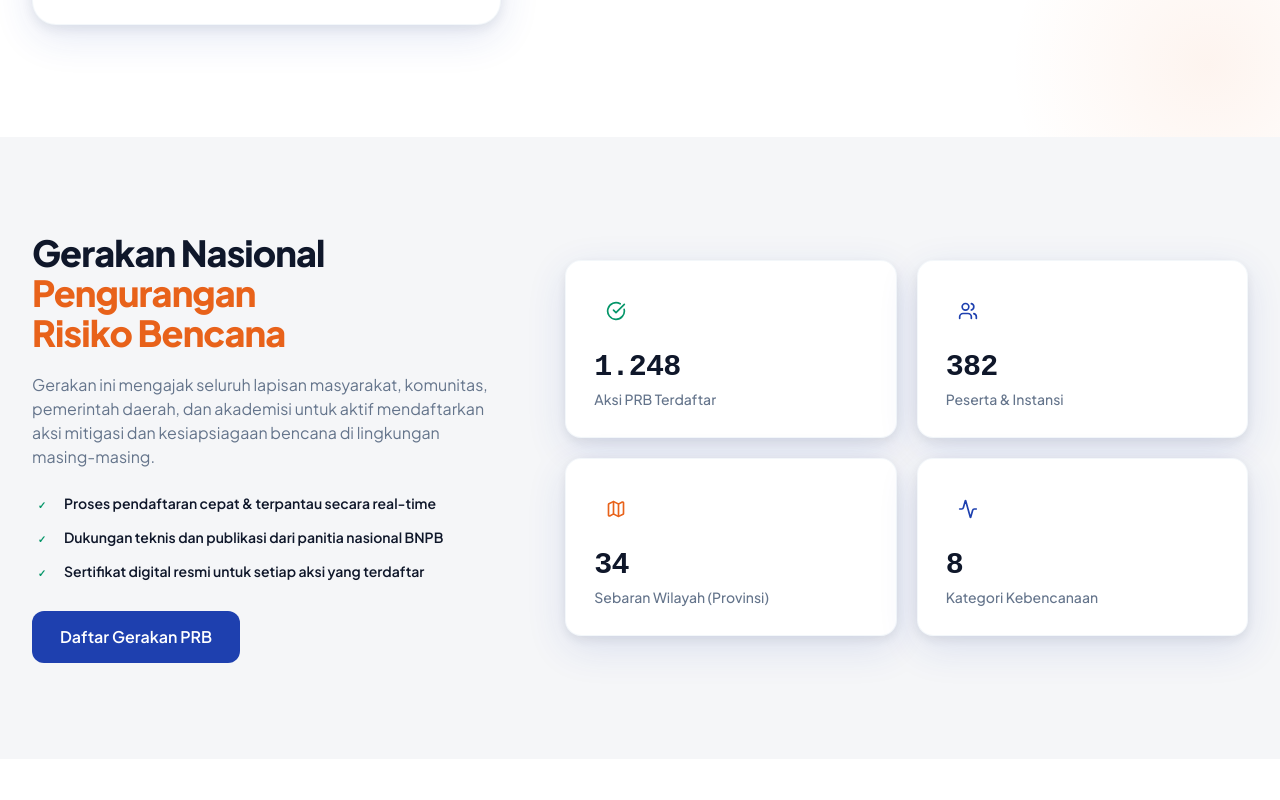
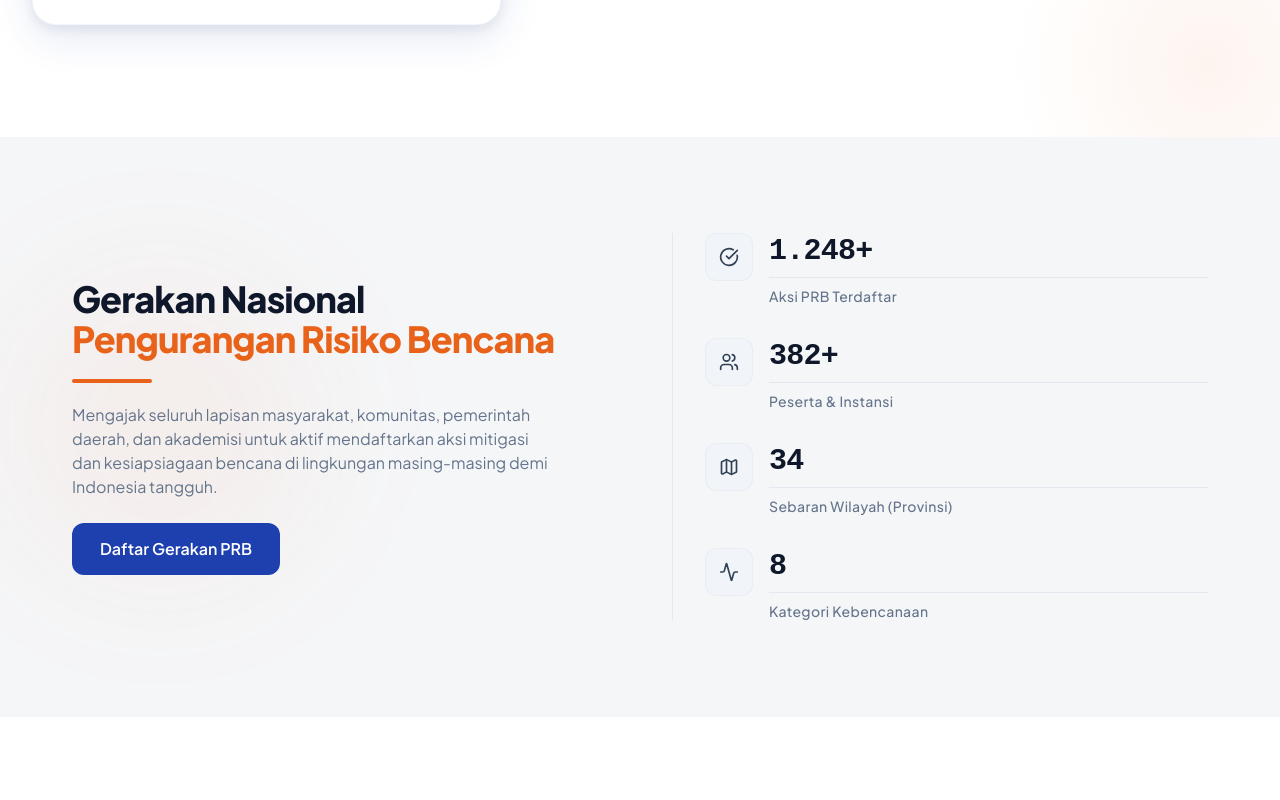
Before and after one commit to ekolancer/bulanprb, a React (Vite) app in the folder frontend/: page / in a window 1280 px wide. Shown: the part 1380-2180 px from the top of the page. Built offline with nearby package versions, Linux system fonts and the light colour scheme; a web font is replaced by a local one.

Commit message:
fix: design gerakanPRB section

```diff
--- a/frontend/src/sections/GerakanPRB.jsx
+++ b/frontend/src/sections/GerakanPRB.jsx
@@ -1,21 +1,14 @@
 import React, { useEffect, useRef, useState } from 'react';
 import { motion } from 'framer-motion';
-import { Card } from '../components/Card';
 import { Button } from '../components/Button';
 import { CheckCircle, Users, Map, Activity } from 'lucide-react';
-import { gerakanStats, gerakanBenefits, koboFormUrl } from '../data';
+import { gerakanStats, koboFormUrl } from '../data';
 
 const iconComponents = {
   CheckCircle,
   Users,
   Map,
   Activity,
-};
-
-const colorMap = {
-  success:        'text-success bg-success/8',
-  primary:        'text-primary bg-primary/8',
-  'accent-orange':'text-accent-orange bg-accent-orange/8',
 };
 
 const useCountUp = (target, duration = 1400) => {
@@ -38,16 +31,15 @@ const useCountUp = (target, duration = 1400) => {
   return { count, start: () => setStarted(true) };
 };
 
-const StatCard = ({ stat, delay }) => {
+const StatItem = ({ stat, delay }) => {
   const Icon = iconComponents[stat.icon];
-  const colorClass = colorMap[stat.color] ?? 'text-primary bg-primary/8';
   const { count, start } = useCountUp(stat.value);
   const ref = useRef(null);
 
   useEffect(() => {
     const observer = new IntersectionObserver(
       ([entry]) => { if (entry.isIntersecting) start(); },
-      { threshold: 0.4 }
+      { threshold: 0.2 }
     );
     if (ref.current) observer.observe(ref.current);
     return () => observer.disconnect();
@@ -58,74 +50,64 @@ const StatCard = ({ stat, delay }) => {
       ref={ref}
       initial={{ opacity: 0, y: 20 }}
       whileInView={{ opacity: 1, y: 0 }}
-      viewport={{ once: true, margin: '-60px' }}
+      viewport={{ once: true, margin: '-40px' }}
       transition={{ duration: 0.5, delay }}
+      className="flex items-start gap-4 w-full"
     >
-      <Card
-        elevated
-        className="p-6 sm:p-7 flex flex-col gap-4 text-left h-full spotlight-border"
-      >
-        <div className={`w-11 h-11 rounded-xl flex items-center justify-center shrink-0 ${colorClass}`}>
-          {Icon && <Icon className="w-5 h-5" aria-hidden="true" />}
-        </div>
-        <div>
-          <h4
-            className="text-2xl sm:text-3xl font-extrabold text-text-primary tracking-tight tabular-nums font-mono"
-            aria-label={`${count.toLocaleString('id-ID')} ${stat.label}`}
-          >
-            {count.toLocaleString('id-ID')}
-            {stat.suffix && (
-              <span className="text-lg font-bold text-text-secondary">{stat.suffix}</span>
-            )}
-          </h4>
-          <p className="text-text-secondary text-sm font-medium mt-1">{stat.label}</p>
-        </div>
-      </Card>
+      {/* Icon Box */}
+      <div className="w-12 h-12 rounded-xl bg-slate-100 border border-slate-200/60 flex items-center justify-center shrink-0 text-slate-700">
+        {Icon && <Icon className="w-5 h-5" aria-hidden="true" />}
+      </div>
+
+      {/* Value, Line & Label */}
+      <div className="flex-1 min-w-0">
+        <h4 className="text-2xl sm:text-3xl font-extrabold text-text-primary tracking-tight font-mono">
+          {count.toLocaleString('id-ID')}
+          {stat.suffix || (stat.value > 100 ? '+' : '')}
+        </h4>
+        <div className="w-full h-px bg-slate-200 my-2" />
+        <p className="text-text-secondary text-xs sm:text-sm font-medium tracking-wide">
+          {stat.label}
+        </p>
+      </div>
     </motion.div>
   );
 };
 
 export const GerakanPRB = () => {
   return (
-    <section id="gerakan" className="py-16 sm:py-20 lg:py-24 bg-background">
-      <div className="max-w-[1280px] mx-auto px-4 sm:px-6 lg:px-8">
-        <div className="grid grid-cols-1 lg:grid-cols-12 gap-10 lg:gap-16 items-center">
+    <section id="gerakan" className="py-20 sm:py-24 bg-background relative overflow-hidden">
+      {/* Decorative blurred background shape */}
+      <div className="absolute top-1/2 left-0 w-80 h-80 bg-accent-orange/5 rounded-full blur-3xl -translate-y-1/2 pointer-events-none" />
 
-          {/* Text & CTA */}
+      <div className="max-w-[1200px] mx-auto px-4 sm:px-6 lg:px-8 relative z-10">
+
+        {/* Main Grid: Integrated directly with the section background */}
+        <div className="grid grid-cols-1 lg:grid-cols-12 gap-12 lg:gap-16 items-center">
+
+          {/* Left Column: Text & CTA */}
           <motion.div
-            initial={{ opacity: 0, x: -20 }}
+            initial={{ opacity: 0, x: -30 }}
             whileInView={{ opacity: 1, x: 0 }}
             viewport={{ once: true, margin: '-80px' }}
-            transition={{ duration: 0.55, ease: [0.22, 1, 0.36, 1] }}
-            className="lg:col-span-5 flex flex-col gap-5 text-left"
+            transition={{ duration: 0.6, ease: [0.16, 1, 0.3, 1] }}
+            className="lg:col-span-6 flex flex-col justify-center text-left"
           >
-            {/* <span className="section-label text-accent-orange">Program Nasional</span> */}
-            <h2 className="text-2xl sm:text-3xl lg:text-4xl font-extrabold text-text-primary leading-tight tracking-tight text-balance">
-              Gerakan Nasional{' '}
-              <span className="text-accent-orange">Pengurangan Risiko Bencana</span>
+            <h2 className="text-3xl sm:text-4xl font-extrabold text-text-primary leading-tight tracking-tight text-balance">
+              Gerakan Nasional <span className="text-accent-orange">Pengurangan Risiko Bencana</span>
             </h2>
-            <p className="text-text-secondary text-sm sm:text-base leading-relaxed">
-              Gerakan ini mengajak seluruh lapisan masyarakat, komunitas, pemerintah daerah, dan akademisi untuk aktif mendaftarkan aksi mitigasi dan kesiapsiagaan bencana di lingkungan masing-masing.
+
+            {/* Divider under heading */}
+            <div className="w-20 h-1 bg-accent-orange my-5 rounded-full" />
+
+            <p className="text-text-secondary text-sm sm:text-base leading-relaxed mb-6">
+              Mengajak seluruh lapisan masyarakat, komunitas, pemerintah daerah, dan akademisi untuk aktif mendaftarkan aksi mitigasi dan kesiapsiagaan bencana di lingkungan masing-masing demi Indonesia tangguh.
             </p>
-
-            <ul className="flex flex-col gap-3 mt-1" role="list">
-              {gerakanBenefits.map((benefit, i) => (
-                <li key={i} className="flex items-start gap-3">
-                  <span
-                    className="w-5 h-5 rounded-full bg-success/12 flex items-center justify-center text-success shrink-0 mt-0.5 text-[10px] font-bold"
-                    aria-hidden="true"
-                  >
-                    ✓
-                  </span>
-                  <p className="text-text-primary text-sm font-semibold">{benefit}</p>
-                </li>
-              ))}
-            </ul>
 
             <Button
               variant="primary"
               size="lg"
-              className="w-fit mt-2"
+              className="w-fit"
               onClick={() => window.open(koboFormUrl, '_blank', 'noopener noreferrer')}
               aria-label="Daftar Gerakan PRB — membuka tab baru"
             >
@@ -133,18 +115,19 @@ export const GerakanPRB = () => {
             </Button>
           </motion.div>
 
-          {/* Stats 2×2 grid */}
+          {/* Right Column: Vertical Stats Stack */}
           <div
-            className="lg:col-span-7 grid grid-cols-2 gap-4 sm:gap-5"
+            className="lg:col-span-6 flex flex-col justify-center gap-8 pl-0 lg:pl-8 lg:border-l border-slate-200"
             role="list"
             aria-label="Statistik Gerakan PRB"
           >
             {gerakanStats.map((stat, i) => (
-              <StatCard key={stat.label} stat={stat} delay={i * 0.09} />
+              <StatItem key={stat.label} stat={stat} delay={i * 0.08} />
             ))}
           </div>
 
         </div>
+
       </div>
     </section>
   );
```
